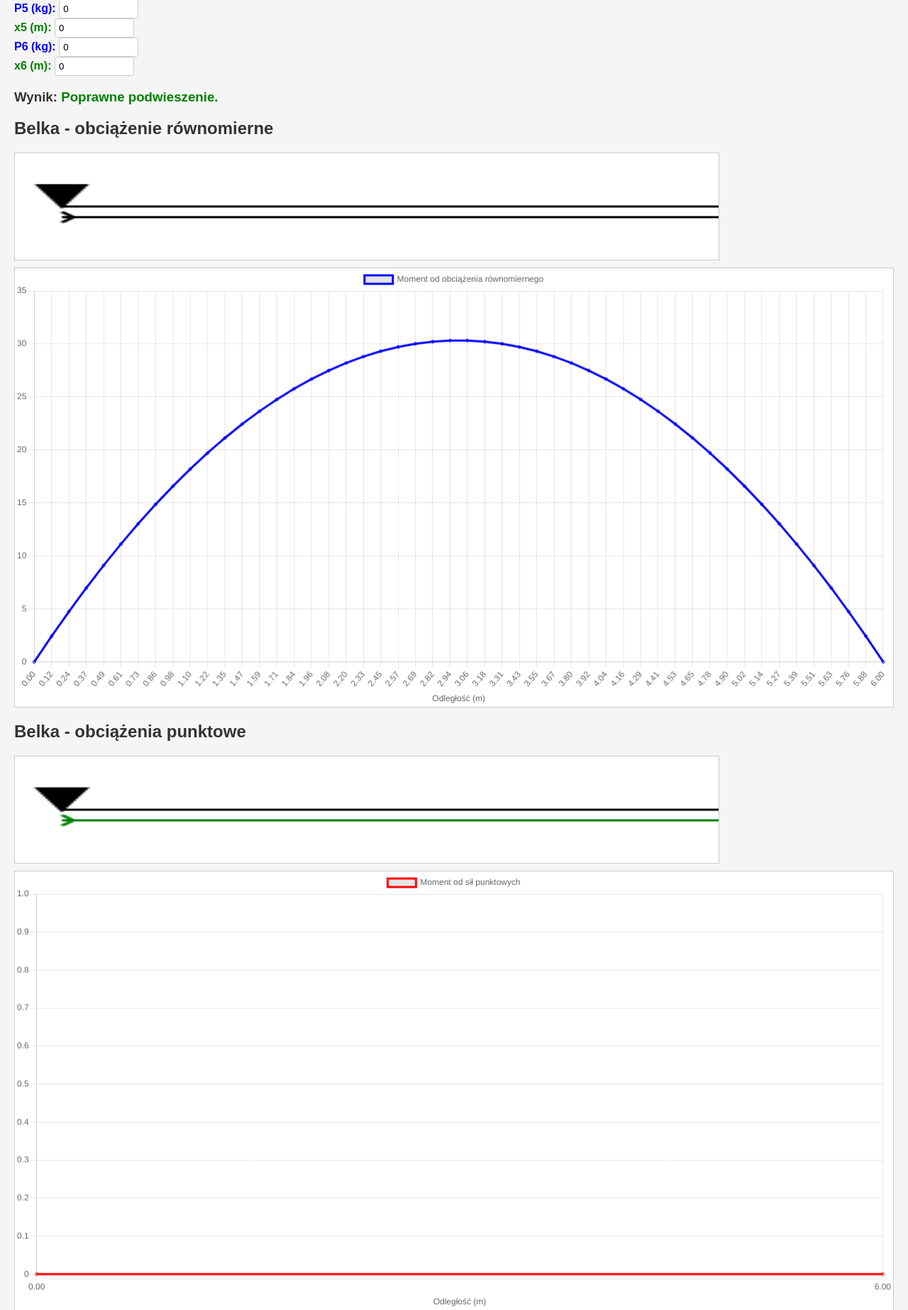
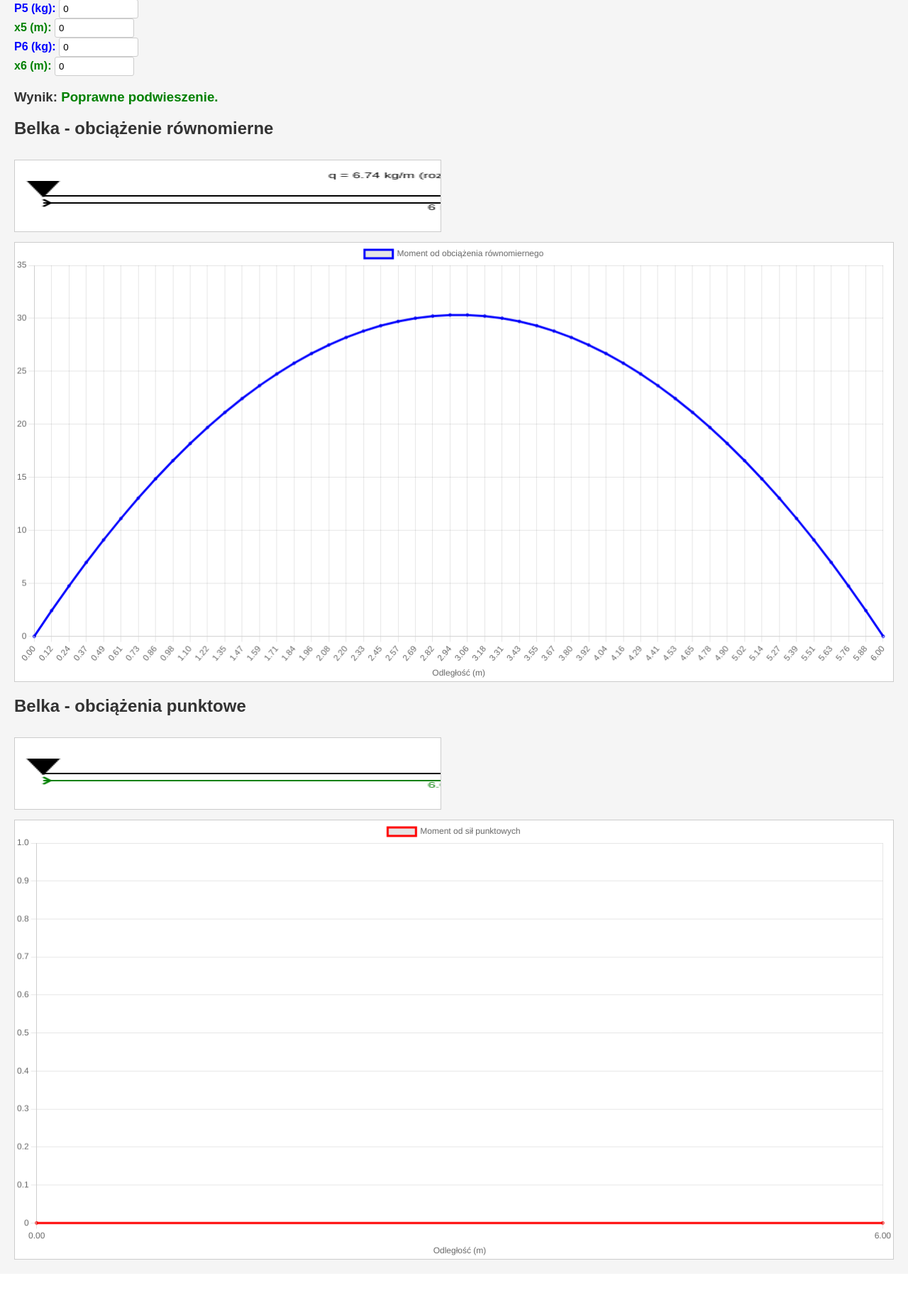
Before and after one commit to Szejmous/Blachy_podwieszenia, a Flask app: page / in a window 1280 px wide. Shown: the part 531-2377 px from the top of the page at 71% size. After the commit the page ends 2306 px from the top, so only its background shows below. Run offline with Flask 3, Linux system fonts and the light colour scheme.

Commit message:
Update styles.css

```diff
--- a/static/styles.css
+++ b/static/styles.css
@@ -9,12 +9,11 @@ h1, h2, h3 {
 }
 
 canvas {
-    width: 80%; /* 80% szerokości okna */
-    height: 150px; /* Stała minimalna wysokość dla belek */
+    width: 600px; /* Stała szerokość dla spójności */
+    height: 100px; /* Stała wysokość dla belek */
     margin-top: 10px;
     border: 1px solid #ccc;
     background-color: #fff;
-    display: block; /* Zapewnia prawidłowe renderowanie */
 }
 
 .input-container {
```
